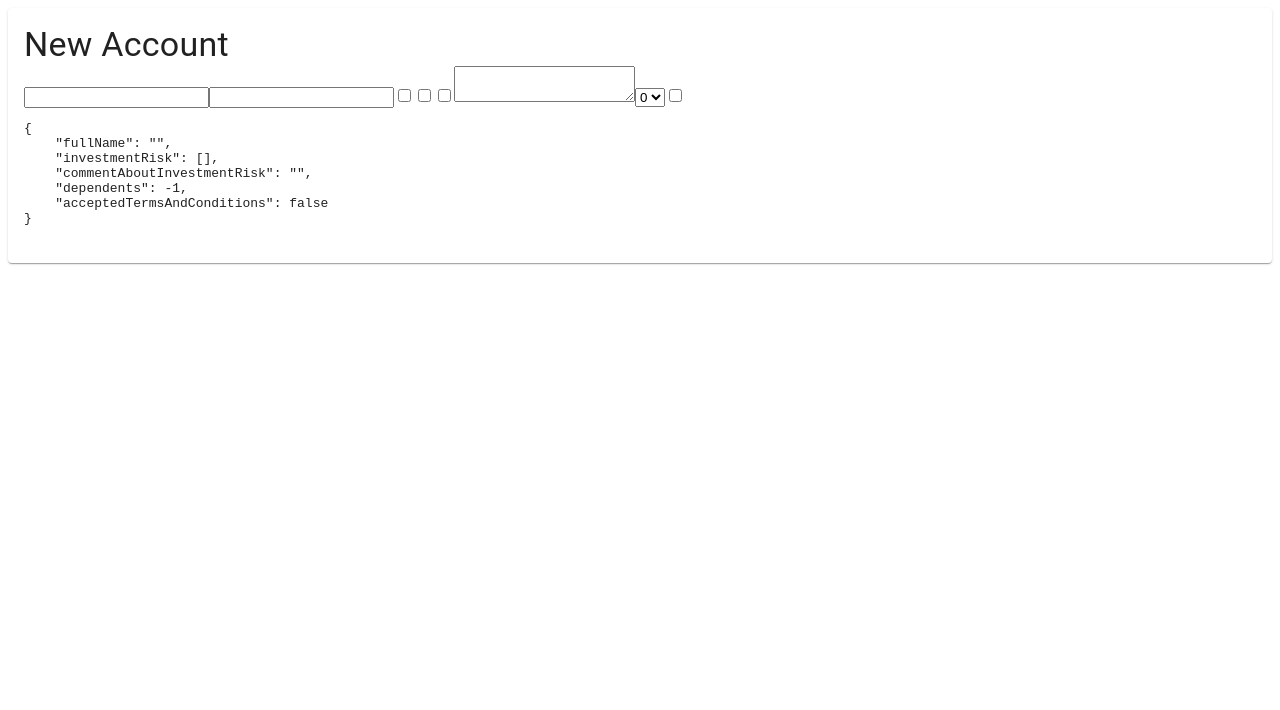
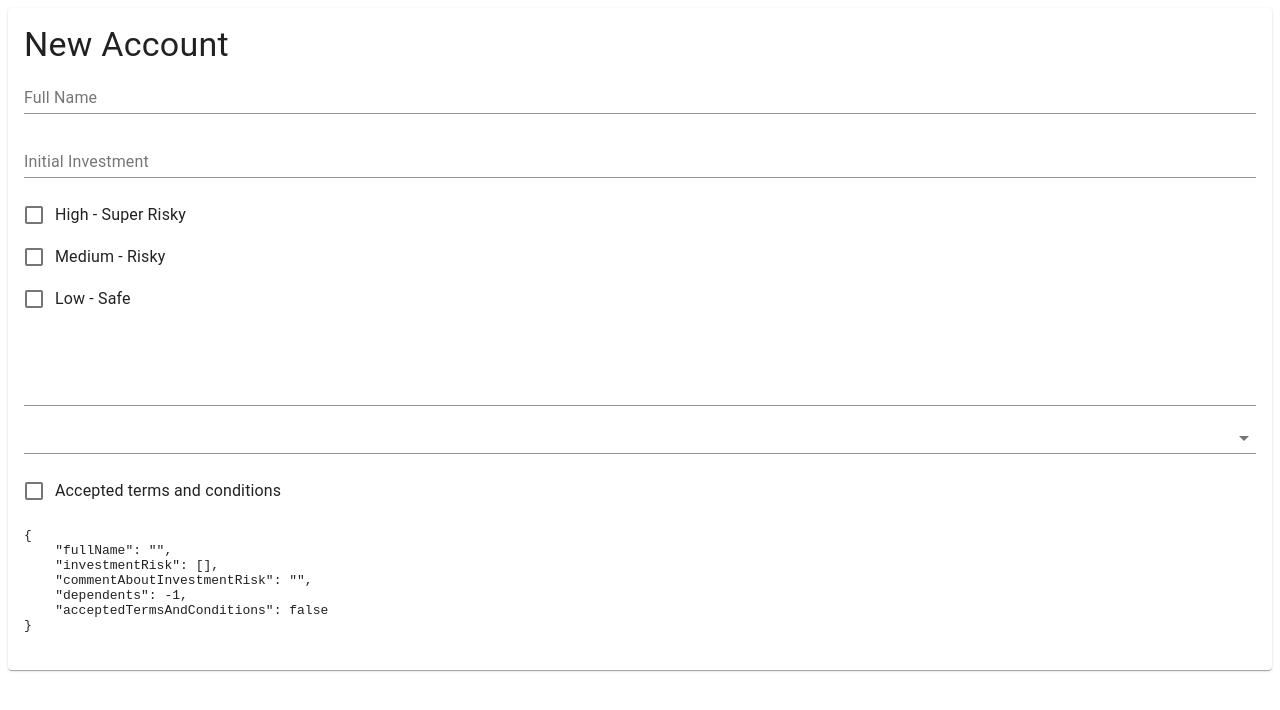
Before and after one commit to dfldiego/react-forms, a React (Create React App) app: page / in a window 1280 px wide. Shown: the top 710 px of the page. Built offline with nearby package versions, Linux system fonts and the light colour scheme.

Commit message:
estilos al formulario con material UI

```diff
--- a/src/components/FormDemo.jsx
+++ b/src/components/FormDemo.jsx
@@ -1,6 +1,16 @@
 import React from "react";
-import { Card, CardContent, Typography } from "@material-ui/core";
-import { Field, Formik, Form } from "formik";
+import {
+  Box,
+  Card,
+  CardContent,
+  Checkbox,
+  FormControlLabel,
+  FormGroup,
+  MenuItem,
+  TextField,
+  Typography,
+} from "@material-ui/core";
+import { Field, Formik, Form, useField } from "formik";
 /* import InvestmentDetails from "./InvestmentDetails"; */
 
 // valores iniciales (fuera del componente)
@@ -22,26 +32,71 @@ const FormDemo = () => {
         <Formik initialValues={initialValues} onSubmit={() => {}}>
           {({ values }) => (
             <Form>
-              <Field name="fullName" />
-              <Field name="initialInvestment" type="number" />
-
-              <Field name="investmentRisk" type="checkbox" value="High" />
-              <Field name="investmentRisk" type="checkbox" value="Medium" />
-              <Field name="investmentRisk" type="checkbox" value="Low" />
-
-              <Field name="commentAboutInvestmentRisk" as="textarea" />
-
-              <Field name="dependents" as="select">
-                <option value={0}>0</option>
-                <option value={1}>1</option>
-                <option value={2}>2</option>
-                <option value={3}>3</option>
-                <option value={4}>4</option>
-                <option value={5}>5</option>
-              </Field>
-
-              <Field name="acceptedTermsAndConditions" type="checkbox" />
-
+              <Box mb={2}>
+                <FormGroup>
+                  <Field name="fullName" as={TextField} label="Full Name" />
+                </FormGroup>
+              </Box>
+              <Box mb={2}>
+                <FormGroup>
+                  <Field
+                    name="initialInvestment"
+                    type="number"
+                    as={TextField}
+                    label="Initial Investment"
+                  />
+                </FormGroup>
+              </Box>
+              <Box mb={2}>
+                <FormGroup>
+                  <MyCheckbox
+                    name="investmentRisk"
+                    value="High"
+                    label="High - Super Risky"
+                  />
+                  <MyCheckbox
+                    name="investmentRisk"
+                    value="Medium"
+                    label="Medium - Risky"
+                  />
+                  <MyCheckbox
+                    name="investmentRisk"
+                    value="Low"
+                    label="Low - Safe"
+                  />
+                </FormGroup>
+              </Box>
+              <Box mb={2}>
+                <FormGroup>
+                  <Field
+                    name="commentAboutInvestmentRisk"
+                    as={TextField}
+                    multiline
+                    rows={3}
+                    rowsMax={10}
+                  />
+                </FormGroup>
+              </Box>
+              <Box mb={2}>
+                <FormGroup>
+                  <Field name="dependents" as={TextField} select>
+                    <MenuItem value={0}>0</MenuItem>
+                    <MenuItem value={1}>1</MenuItem>
+                    <MenuItem value={2}>2</MenuItem>
+                    <MenuItem value={3}>3</MenuItem>
+                    <MenuItem value={4}>4</MenuItem>
+                    <MenuItem value={5}>5</MenuItem>
+                  </Field>
+                </FormGroup>
+              </Box>
+              <Box mb={2}>
+                <FormGroup>
+                  <MyCheckbox
+                    name="acceptedTermsAndConditions"
+                    label="Accepted terms and conditions"
+                  />
+                </FormGroup>
+              </Box>
               <pre>{JSON.stringify(values, null, 4)}</pre>
             </Form>
           )}
@@ -52,3 +107,17 @@ const FormDemo = () => {
 };
 
 export default FormDemo;
+
+export function MyCheckbox(props) {
+  const [field] = useField({
+    name: props.name,
+    type: "checkbox",
+    value: props.value,
+  });
+  return (
+    <FormControlLabel
+      control={<Checkbox {...props} {...field} />}
+      label={props.label}
+    />
+  );
+}
```
